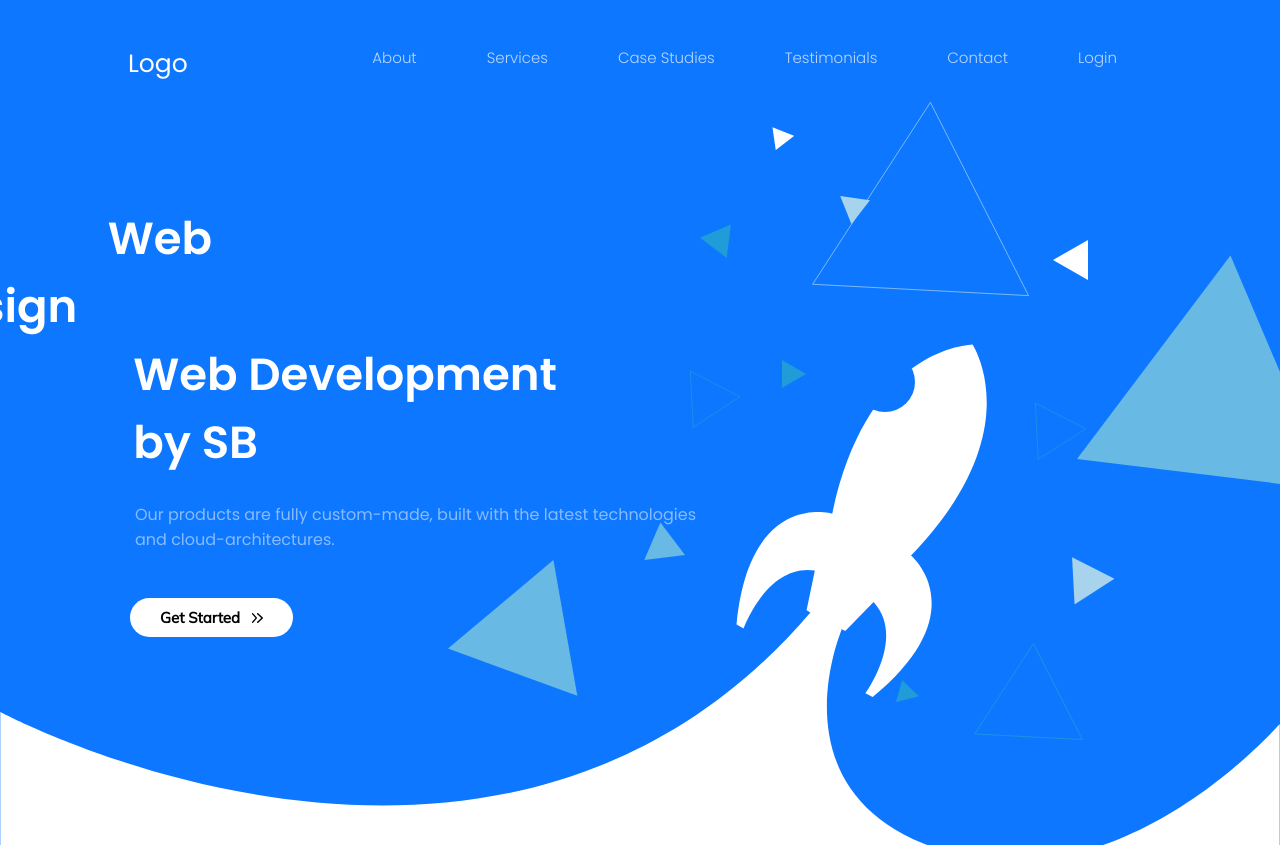
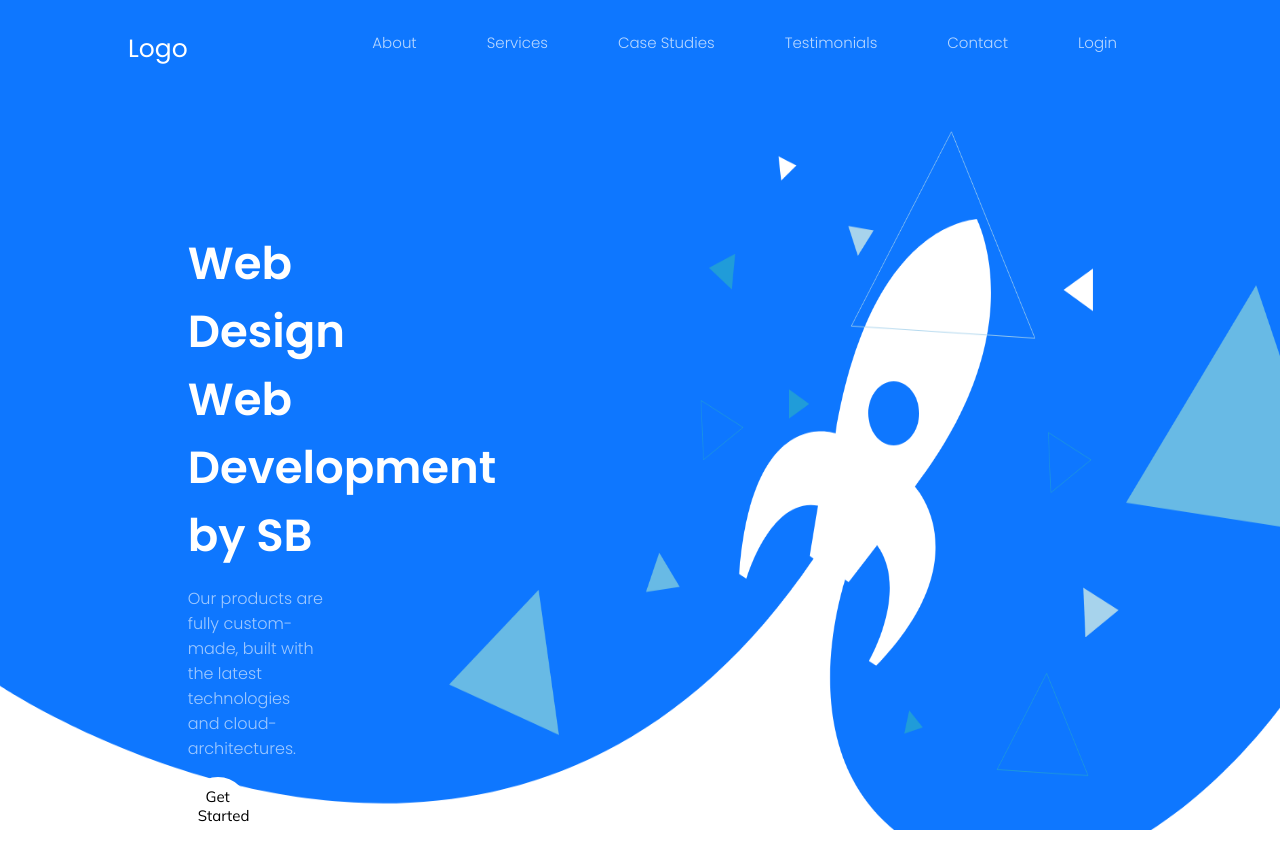
Before and after one commit to kushaangowda/Secure_Blink_Task, a React (Create React App) app: page / in a window 1280 px wide. Shown: the top 847 px of the page. Built offline with nearby package versions, Linux system fonts and the light colour scheme; a web font is replaced by a local one.

Commit message:
fixed screen 1

```diff
--- a/src/index.css
+++ b/src/index.css
@@ -15,13 +15,18 @@ button {
 	cursor: pointer;
 }
 
+.Text1 {
+	display: flex;
+	flex-direction: column;
+	padding-top: 200px;
+}
+
 .links {
 	color: white;
 	font-size: 15px;
 	text-decoration: none;
 	padding: 10px 30px 10px 30px;
 	margin: 5px;
-	font-family: Poppins;
 	border-radius: 5px;
 	opacity: 0.7;
 	font-weight: 300;
@@ -43,7 +48,6 @@ button {
 	color: white;
 	font-size: 25px;
 	float: left;
-	font-family: Poppins;
 	font-weight: 400;
 	text-decoration: none;
 }
@@ -55,6 +59,10 @@ button {
 
 .Screen1 {
 	height: 100vh;
+	background: url(./assets/Screen1\ BG.png);
+	background-repeat: no-repeat;
+	background-position: right bottom;
+	background-size: 100vw 100vh;
 }
 
 .rocketBase {
@@ -82,32 +90,26 @@ button {
 	color: white;
 	font-size: 45px;
 	font-weight: bold;
-	position: relative;
-	top: 160px;
-	left: -80px;
+	margin: 0;
+	width: 150%;
 }
 
 .smalltext {
-	position: relative;
+	opacity: 0.6;
 	color: white;
-	top: 140px;
-	left: 135px;
-	opacity: 0.5;
+	font-weight: 300;
 }
 
 .button1 {
 	color: black;
 	font-size: 15px;
-	padding: 10px 30px 10px 30px;
+	padding: 10px;
 	background-color: #fff;
 	border: none;
-	font-family: poppins;
-	font-weight: bold;
+	font-weight: 400;
 	border-radius: 35px;
-	position: relative;
-	top: 170px;
-	left: 130px;
 	font-family: Mulish;
+	width: 40%;
 }
 
 .t2 {
@@ -227,7 +229,6 @@ button {
 	top: 30%;
 	left: 55%;
 	width: 30%;
-	font-family: Poppins;
 }
 
 .a2 {
@@ -369,7 +370,6 @@ button {
 
 .heading4 {
 	text-align: center;
-	font-family: Poppins;
 	font-weight: 600;
 	font-size: 35px;
 }
@@ -404,7 +404,6 @@ button {
 }
 
 .heading41 {
-	font-family: Poppins;
 	font-weight: 600;
 	font-size: 30px;
 	margin-bottom: 0;
@@ -524,7 +523,6 @@ button {
 }
 
 .selected {
-	font-family: Poppins;
 	font-weight: 600;
 	color: #0e77ff;
 	position: relative;
@@ -536,7 +534,6 @@ button {
 }
 
 .heading6 {
-	font-family: Poppins;
 	font-weight: 600;
 	font-size: 30px;
 	margin-top: -20px;
@@ -545,7 +542,6 @@ button {
 
 .desc6 {
 	font-weight: 300;
-	font-family: Poppins;
 	width: 80%;
 	font-size: 14px;
 }
@@ -610,13 +606,11 @@ button {
 }
 
 .card7heading {
-	font-family: Poppins;
 	font-weight: 600;
 	font-size: 18px;
 }
 
 .card7desc {
-	font-family: Poppins;
 	font-weight: 300;
 	font-size: 13px;
 }
--- a/src/screens/Screen1.js
+++ b/src/screens/Screen1.js
@@ -1,44 +1,48 @@
 import React from "react";
 import NavBar from "./components1/navBar";
-import rocketbase from "../assets/Union1.svg";
-import t1 from "../assets/Path 37500.svg";
-import t2 from "../assets/Path 37501.svg";
-import t3 from "../assets/Path 37459.svg";
-import t4 from "../assets/Path 37467.svg";
-import t5 from "../assets/Path 37490.svg";
-import t6 from "../assets/Path 37489.svg";
-import t7 from "../assets/Path 37488.svg";
-import t8 from "../assets/Path 37502.svg";
-import t9 from "../assets/Path 37482.svg";
-import t10 from "../assets/Path 37484.svg";
-import t11 from "../assets/Path 37485.svg";
-import t12 from "../assets/Path 37486.svg";
-import t13 from "../assets/Path 37458.svg";
-import t14 from "../assets/Path 37483.svg";
-import ellipse from "../assets/Ellipse 223.svg";
+// import rocketbase from "../assets/Union1.svg";
+// import t1 from "../assets/Path 37500.svg";
+// import t2 from "../assets/Path 37501.svg";
+// import t3 from "../assets/Path 37459.svg";
+// import t4 from "../assets/Path 37467.svg";
+// import t5 from "../assets/Path 37490.svg";
+// import t6 from "../assets/Path 37489.svg";
+// import t7 from "../assets/Path 37488.svg";
+// import t8 from "../assets/Path 37502.svg";
+// import t9 from "../assets/Path 37482.svg";
+// import t10 from "../assets/Path 37484.svg";
+// import t11 from "../assets/Path 37485.svg";
+// import t12 from "../assets/Path 37486.svg";
+// import t13 from "../assets/Path 37458.svg";
+// import t14 from "../assets/Path 37483.svg";
+// import ellipse from "../assets/Ellipse 223.svg";
 import Text1 from "./components1/text1";
 
 function Screen1() {
 	return (
-		<div className="Screen1">
+		<div className="Screen1" id="home">
 			<NavBar />
-			<img src={rocketbase} className="rocketBase" />
-			<img src={t1} className="t1" />
-			<img src={ellipse} className="ellipse" />
+			{/*
+				<img src={rocketbase} className="rocketBase" alt="" />
+				<img src={t1} className="t1" alt="" />
+				<img src={ellipse} className="ellipse" alt="" />
+			*/}
 			<Text1 />
-			<img src={t2} className="t2" />
-			<img src={t3} className="t3" />
-			<img src={t4} className="t4" />
-			<img src={t5} className="t5" />
-			<img src={t6} className="t6" />
-			<img src={t7} className="t7" />
-			<img src={t8} className="t8" />
-			<img src={t9} className="t9" />
-			<img src={t10} className="t10" />
-			<img src={t11} className="t11" />
-			<img src={t12} className="t12" />
-			<img src={t13} className="t13" />
-			<img src={t14} className="t14" />
+			{/*
+				<img src={t2} className="t2" alt="" />
+				<img src={t3} className="t3" alt="" />
+				<img src={t4} className="t4" alt="" />
+				<img src={t5} className="t5" alt="" />
+				<img src={t6} className="t6" alt="" />
+				<img src={t7} className="t7" alt="" />
+				<img src={t8} className="t8" alt="" />
+				<img src={t9} className="t9" alt="" />
+				<img src={t10} className="t10" alt="" />
+				<img src={t11} className="t11" alt="" />
+				<img src={t12} className="t12" alt="" />
+				<img src={t13} className="t13" alt="" />
+				<img src={t14} className="t14" alt="" />
+			*/}
 		</div>
 	);
 }
--- a/src/screens/components1/navBar.js
+++ b/src/screens/components1/navBar.js
@@ -3,7 +3,7 @@ import React from "react";
 function NavBar() {
 	return (
 		<div className="navBar">
-			<a href="#" className="logo">
+			<a href="#home" className="logo">
 				Logo
 			</a>
 			<div className="navlinks">
--- a/src/screens/components1/text1.js
+++ b/src/screens/components1/text1.js
@@ -4,13 +4,9 @@ import arrow from "../../assets/arrow-down-sign-to-navigate-10.svg";
 function Text1() {
 	return (
 		<div className="Text1">
-			<p className="text1stuff">
-				Web Design
-				<br />
-				&emsp; &emsp;&emsp;&emsp;&ensp;Web Development
-				<br />
-				&emsp; &emsp;&emsp;&emsp;&ensp;by SB
-			</p>
+			<p className="text1stuff">Web Design</p>
+			<p className="text1stuff">Web Development</p>
+			<p className="text1stuff">by SB</p>
 			<p className="smalltext">
 				Our products are fully custom-made, built with the latest technologies
 				<br /> and cloud-architectures.
--- a/src/screens/components3/text3.js
+++ b/src/screens/components3/text3.js
@@ -11,7 +11,7 @@ function Text3() {
 			<p className="heading3">Transforming your ideas into Reality</p>
 			<button className="link3">Web Development</button>
 			<button className="link3">Mobile Development</button>
-			<button className="link3 activelink3">UI/UX Designing</button>
+			<button className="link3">UI/UX Designing</button>
 			<button className="link3">Branding</button>
 			<button className="link3">Cloud Technology</button>
 		</div>
```
Also changed, not shown: 1 other file (tests, documents, lock files or other folders).
